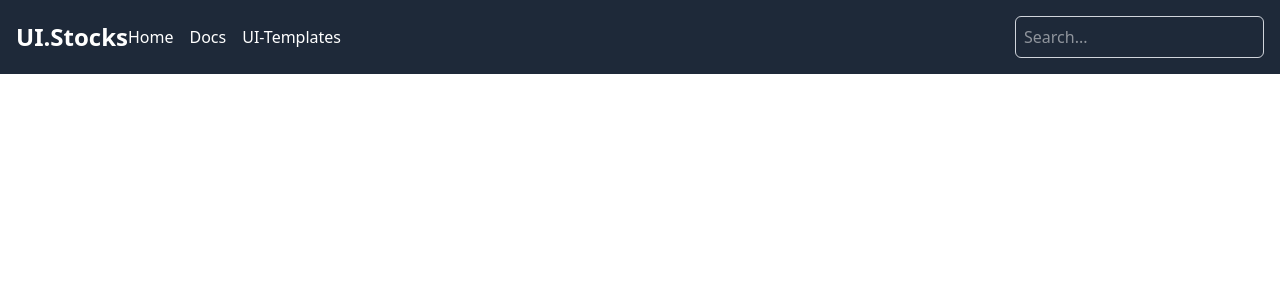
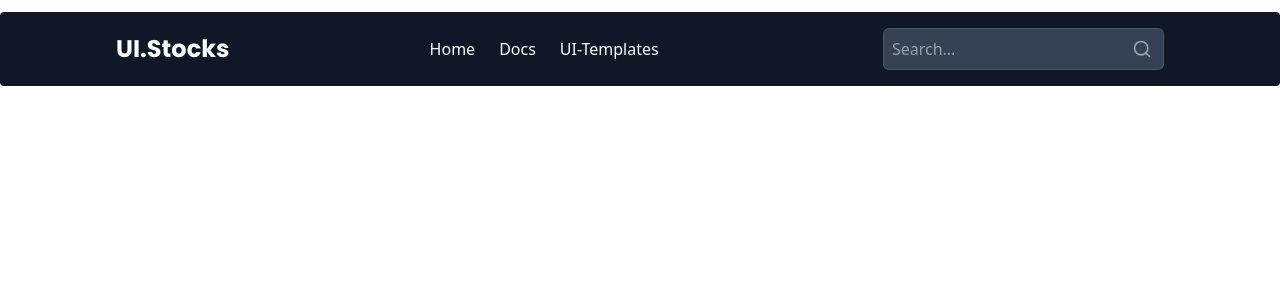
Before and after one commit to ZamanSikander/ui-stocks, a React (Vite) app: page / in a window 1280 px wide. Shown: the top 300 px of the page. Built offline with nearby package versions, Linux system fonts and the light colour scheme.

Commit message:
working on navbar design

```diff
--- a/src/Site-components/Navbar.jsx
+++ b/src/Site-components/Navbar.jsx
@@ -1,12 +1,12 @@
 import React, { useState } from 'react';
-import { Menu, X } from 'lucide-react';
+import { Menu, X, Search } from 'lucide-react';
 
 const Navbar = () => {
   const [isOpen, setIsOpen] = useState(false);
 
   return (
-    <nav className="bg-gray-800 p-4 flex items-center justify-between">
-      <div className="text-white text-2xl font-bold">UI.Stocks</div>
+    <nav className="bg-gray-900 container mx-auto md:my-3 p-4 flex items-center justify-between md:justify-around md:rounded relative">
+      <div className="text-white text-2xl font-bold font-headings">UI.Stocks</div>
 
       {/* Mobile Menu Button */}
       <button
@@ -17,21 +17,35 @@ const Navbar = () => {
       </button>
 
       {/* Menu Items */}
-      <div className={`md:flex md:items-center absolute md:static top-16 left-0 w-full bg-gray-800 md:bg-transparent transition-all duration-300 ease-in-out ${isOpen ? 'block' : 'hidden'}`}>
-        <div className="flex flex-col md:flex-row md:space-x-4 text-center md:text-left">
-          <a href="#home" className="text-white hover:text-gray-400 p-2 md:p-0">Home</a>
-          <a href="#docs" className="text-white hover:text-gray-400 p-2 md:p-0">Docs</a>
-          <a href="#ui-templates" className="text-white hover:text-gray-400 p-2 md:p-0">UI-Templates</a>
+      <div className={`absolute md:static top-16 right-0 max-w-[75%] md:w-auto bg-gray-800 md:bg-transparent transition-all duration-300 ease-in-out ${isOpen ? 'block' : 'hidden'} md:flex md:items-center md:space-x-6 p-4 md:p-0`}>
+        <div className="flex flex-col md:flex-row md:space-x-6 text-center md:text-left w-full md:w-auto">
+          <a href="#home" className="text-white hover:text-gray-400 p-3 md:p-0">Home</a>
+          <a href="#docs" className="text-white hover:text-gray-400 p-3 md:p-0">Docs</a>
+          <a href="#ui-templates" className="text-white hover:text-gray-400 p-3 md:p-0">UI-Templates</a>
+
+          {/* Search Box (for Mobile) */}
+          <div className="md:hidden p-3 w-full">
+            <div className="relative">
+              <input
+                type="text"
+                placeholder="Search..."
+                className="p-2 pr-10 w-full rounded-md border border-gray-600 bg-gray-700 text-white focus:outline-none focus:ring-2 focus:ring-blue-500"
+              />
+              <Search className="absolute right-3 top-1/2 transform -translate-y-1/2 text-gray-400 cursor-pointer" size={20} />
+            </div>
+          </div>
         </div>
       </div>
 
-      {/* Search Box */}
-      <div className="hidden md:block">
+      {/* Search Box (for Desktop) */}
+      <div className="hidden md:flex items-center relative">
+        {/* <Search className="absolute left-3 top-1/2 transform -translate-y-1/2 text-gray-400" size={20} /> */}
         <input
           type="text"
           placeholder="Search..."
-          className="p-2 rounded-md border border-gray-300 focus:outline-none focus:ring-2 focus:ring-blue-500 text-white"
+          className="p-2 pr-10 rounded-md border border-gray-600 bg-gray-700 text-white focus:outline-none focus:ring-2 focus:ring-blue-500"
         />
+        <Search className="absolute right-3 top-1/2 transform -translate-y-1/2 text-gray-400 cursor-pointer" size={20} />
       </div>
     </nav>
   );
--- a/src/index.css
+++ b/src/index.css
@@ -1 +1,16 @@
+@import url('https://fonts.googleapis.com/css2?family=Inter:wght@400;500;600;700&display=swap');
+@import url('https://fonts.googleapis.com/css2?family=Poppins:wght@400;500;600;700&display=swap');
+@import url('https://fonts.googleapis.com/css2?family=Manrope:wght@400;500;600;700&display=swap');
+@import url('https://fonts.googleapis.com/css2?family=JetBrains+Mono:wght@400;500&display=swap');
 @import "tailwindcss";
+
+@theme {
+    /* headings */
+    --font-headings:  'Poppins';
+    /* body text */
+    --font-body: 'Inter';
+    /* ui elements */
+    --font-ui: 'Manrope';
+    /* code snippets */
+    --font-mono: 'JetBrains Mono';
+  }
```
